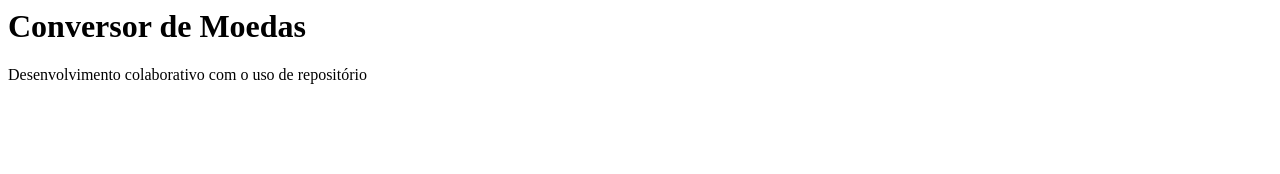
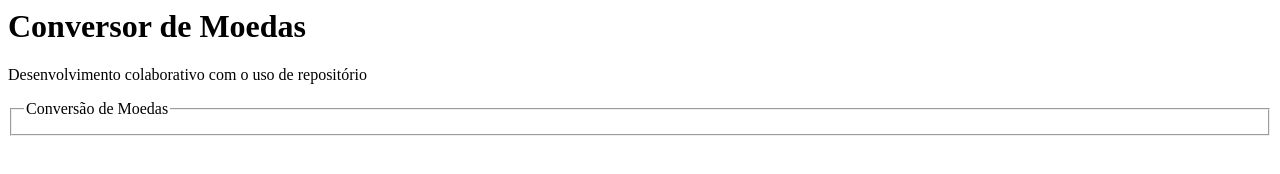
Before and after one commit to Kaiky1007/ConversorMoedas, a plain HTML site: page index.html in a window 1280 px wide. Drawn offline with Linux system fonts and the light colour scheme.

Commit message:
corrigiu estrutura do header e adicionou main com fieldset

```diff
--- a/index.html
+++ b/index.html
@@ -2,3 +2,11 @@
     <h1>Conversor de Moedas</h1>
     <p>Desenvolvimento colaborativo com o uso de repositório</p>
 </header>
+
+   <main>
+  <section>
+    <fieldset>
+      <legend>Conversão de Moedas</legend>
+    </fieldset>
+  </section>
+    </main>
```
